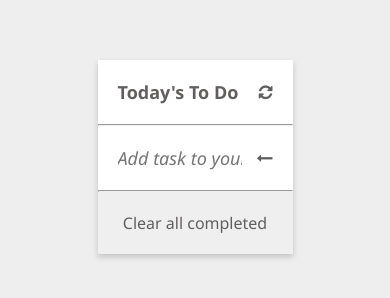
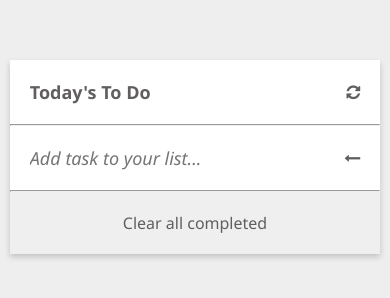
Before and after one commit to Theodoraldo/To-Do-List, a website built with webpack: page src/index.html in a window 390 px wide. Built offline with nearby package versions, Linux system fonts and the light colour scheme.

Commit message:
Update css file

```diff
--- a/src/style.css
+++ b/src/style.css
@@ -97,3 +97,9 @@ i {
   color: rgb(97, 94, 94);
   text-decoration: none;
 }
+
+@media only screen and (max-width: 650px) {
+  .section-task {
+    width: 95%;
+  }
+}
```
